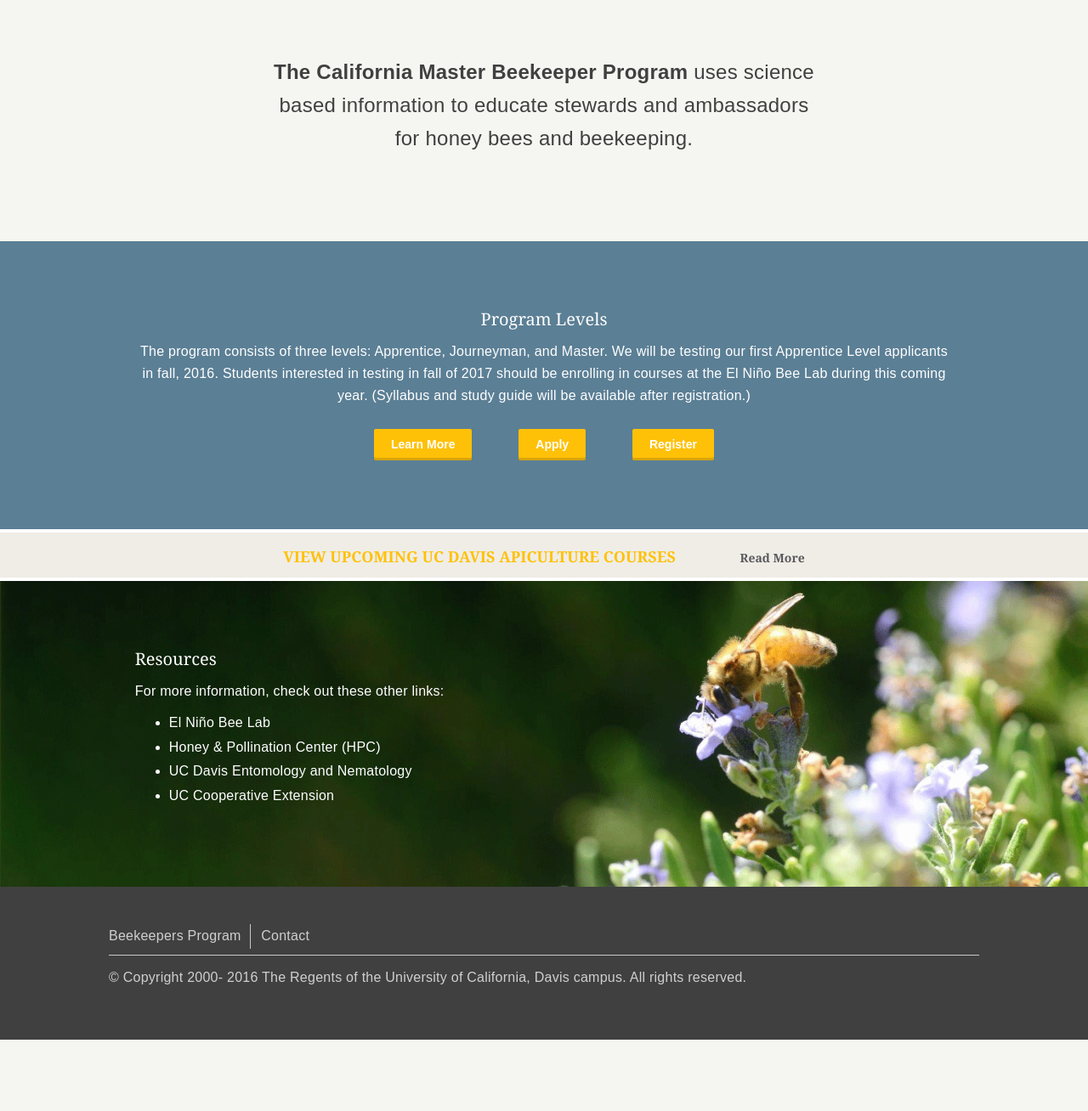
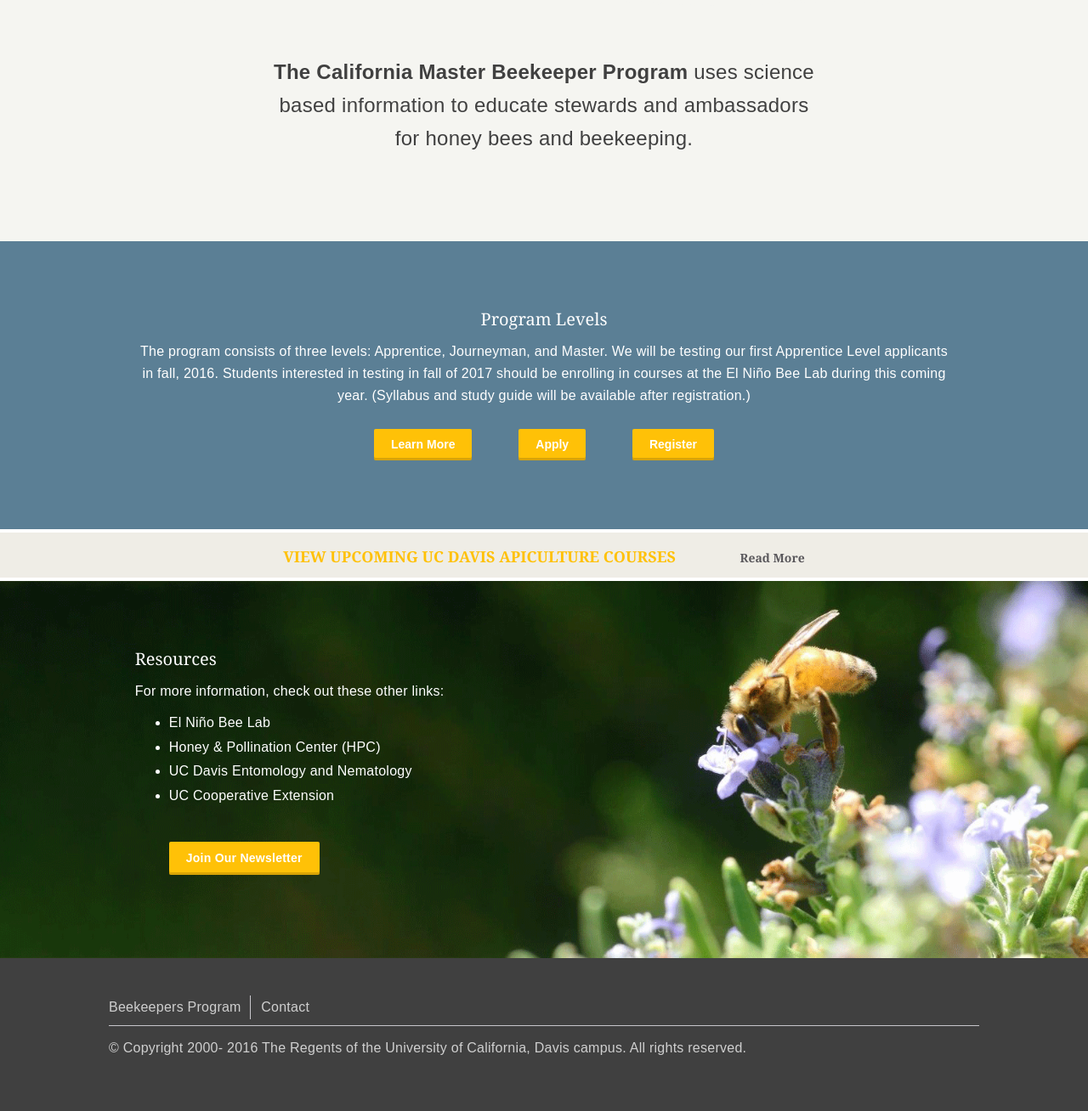
Before and after one commit to ucdavis/beekeeperprogram, a Jekyll site: the page built from index.html, in a window 1280 px wide. Shown: the whole page at 85% size. Built offline with Jekyll 4.4.1, drawn with Linux system fonts in a browser that asks for light colours; nearby versions of some CDN libraries; the list of posts is cut into pages by our own code; before the commit the page ends 1224 px from its top, so only the background shows below that.

Commit message:
Join Our Newsletter

```diff
--- a/index.html
+++ b/index.html
@@ -82,8 +82,8 @@
             <li><a href="http://honey.ucdavis.edu">Honey &amp; Pollination Center (HPC)</a></li>
             <li><a href="http://entomology.ucdavis.edu">UC Davis Entomology and Nematology</a></li>
             <li><a href="http://ucanr.edu">UC Cooperative Extension</a></li>
-
-
+            <p>
+         <a href="http://eepurl.com/cjRzY1" target="_blank" class="btn">Join Our Newsletter</a></p>
         </ul>
 
 
```
